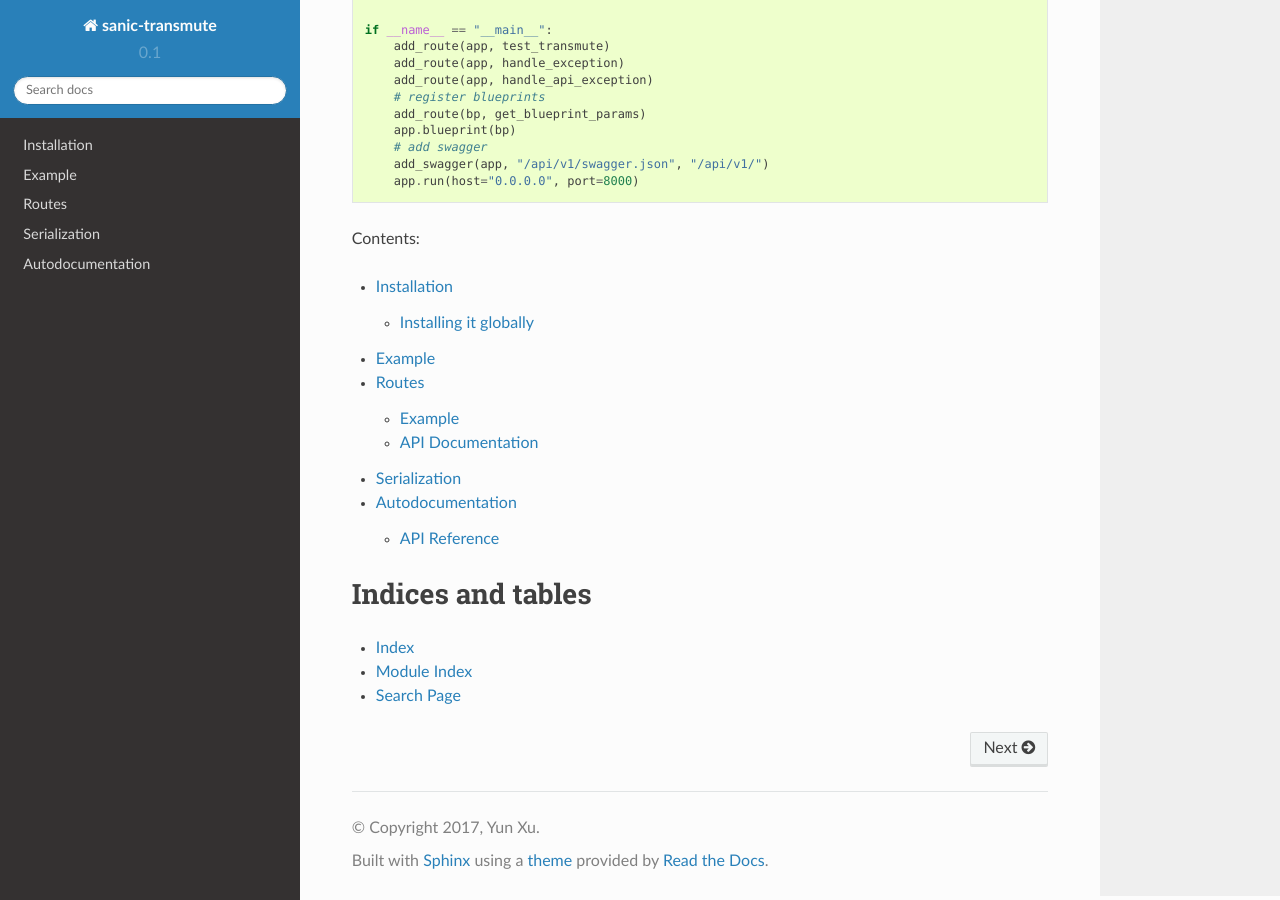
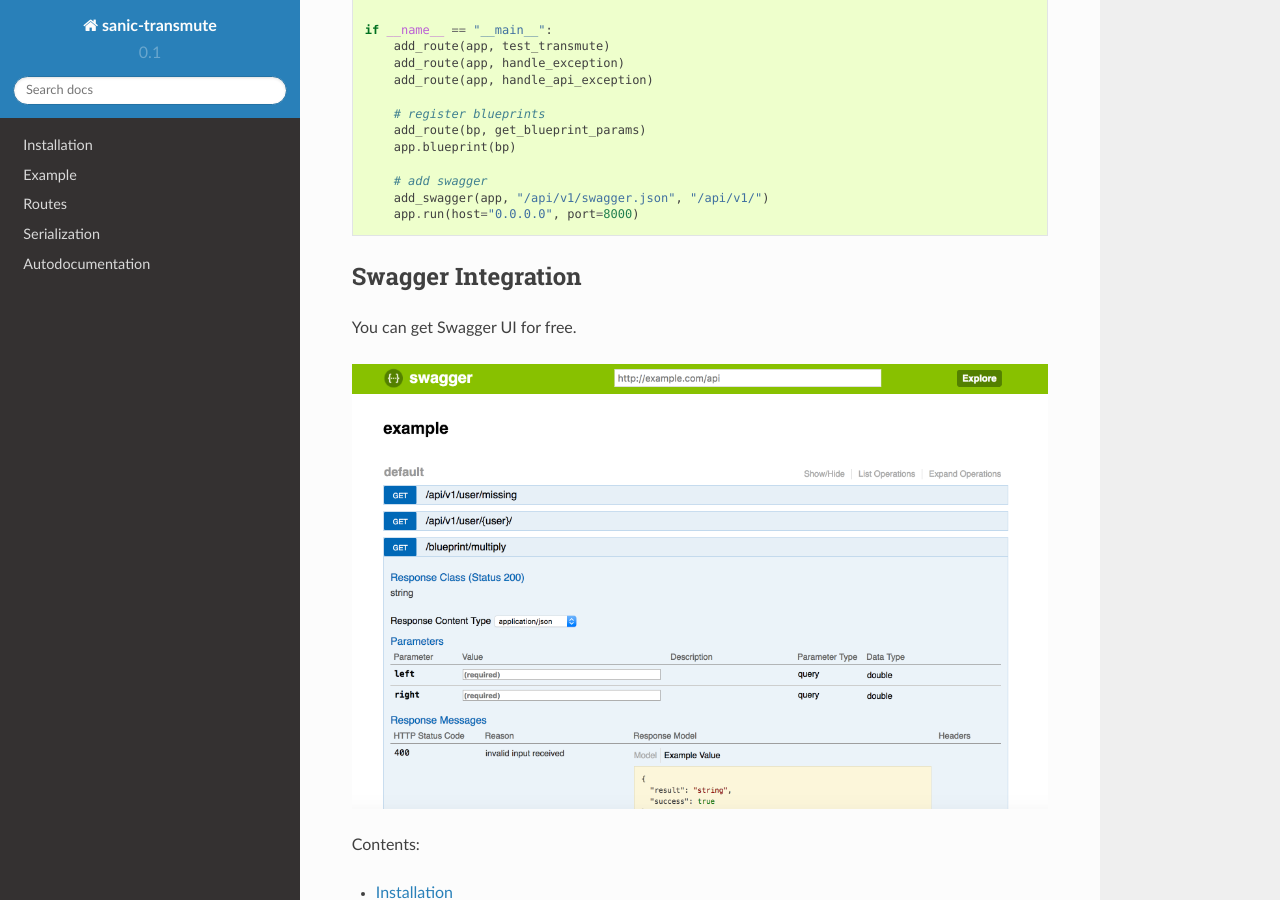
Before and after one commit to yunstanford/sanic-transmute, a Sphinx documentation site: the page built from docs/index.rst, in a window 1280 px wide and 900 px high, scrolled down 1260 px. Built offline with Sphinx 7.4.7 and the Read the Docs theme 2.0.0, drawn with Linux system fonts in a browser that asks for light colours.

Commit message:
add img for readthe doc

```diff
--- a/docs/autodocumentation.rst
+++ b/docs/autodocumentation.rst
@@ -11,6 +11,11 @@ for all transmute routes.
     sanic_transmute.add_swagger(app, "/api/v1/swagger.json", "/ap1/v1")
 
 
+The swagger page looks like,
+
+.. image:: ./images/swagger_ui.png
+
+
 -------------
 API Reference
 -------------
--- a/docs/index.rst
+++ b/docs/index.rst
@@ -86,13 +86,23 @@ Let's get started.
         add_route(app, test_transmute)
         add_route(app, handle_exception)
         add_route(app, handle_api_exception)
+
         # register blueprints
         add_route(bp, get_blueprint_params)
         app.blueprint(bp)
+
         # add swagger
         add_swagger(app, "/api/v1/swagger.json", "/api/v1/")
         app.run(host="0.0.0.0", port=8000)
 
+
+-------------------
+Swagger Integration
+-------------------
+
+You can get Swagger UI for free.
+
+.. image:: ./images/swagger_ui.png
 
 
 
```
Also changed, not shown: docs/images/swagger_ui.png (added).
